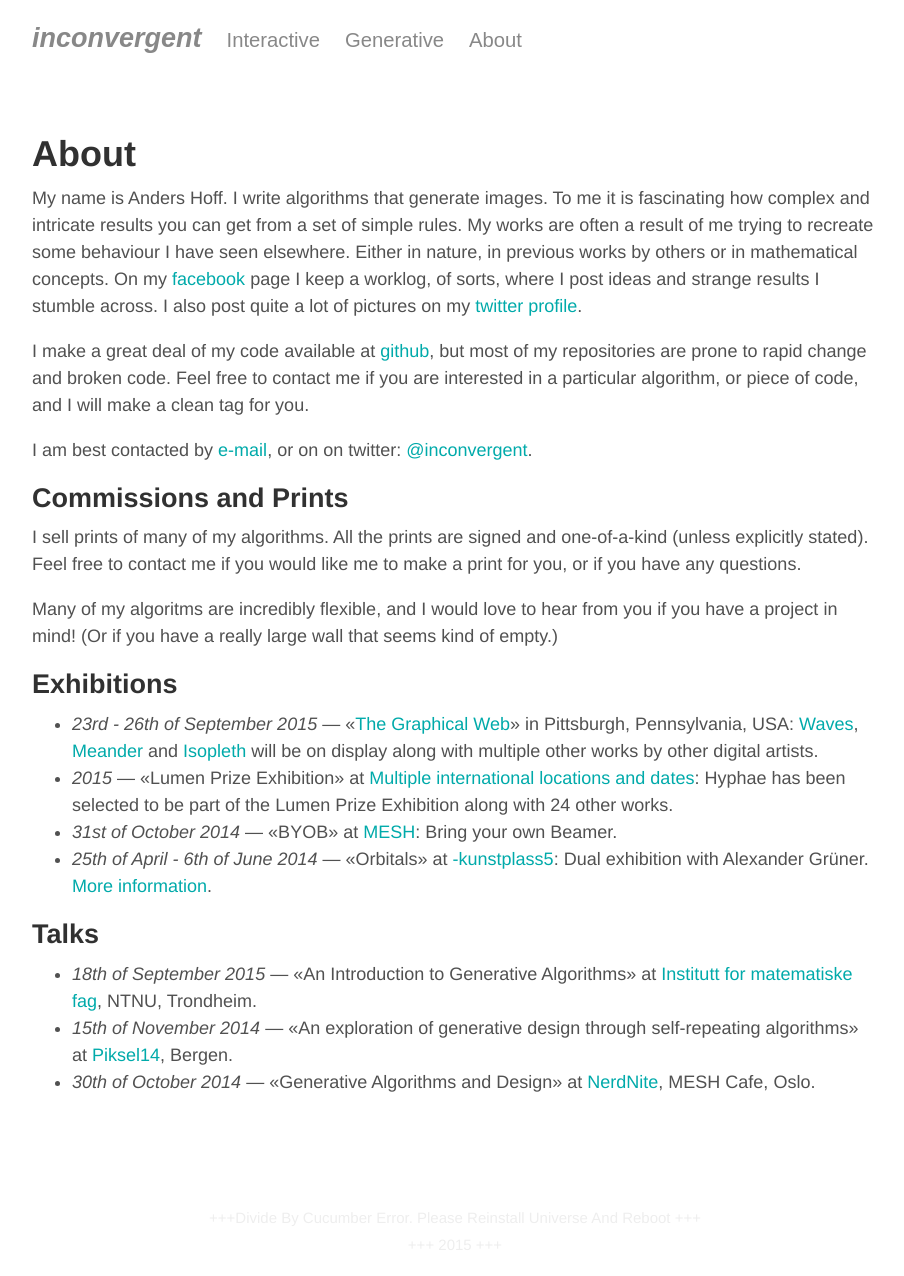
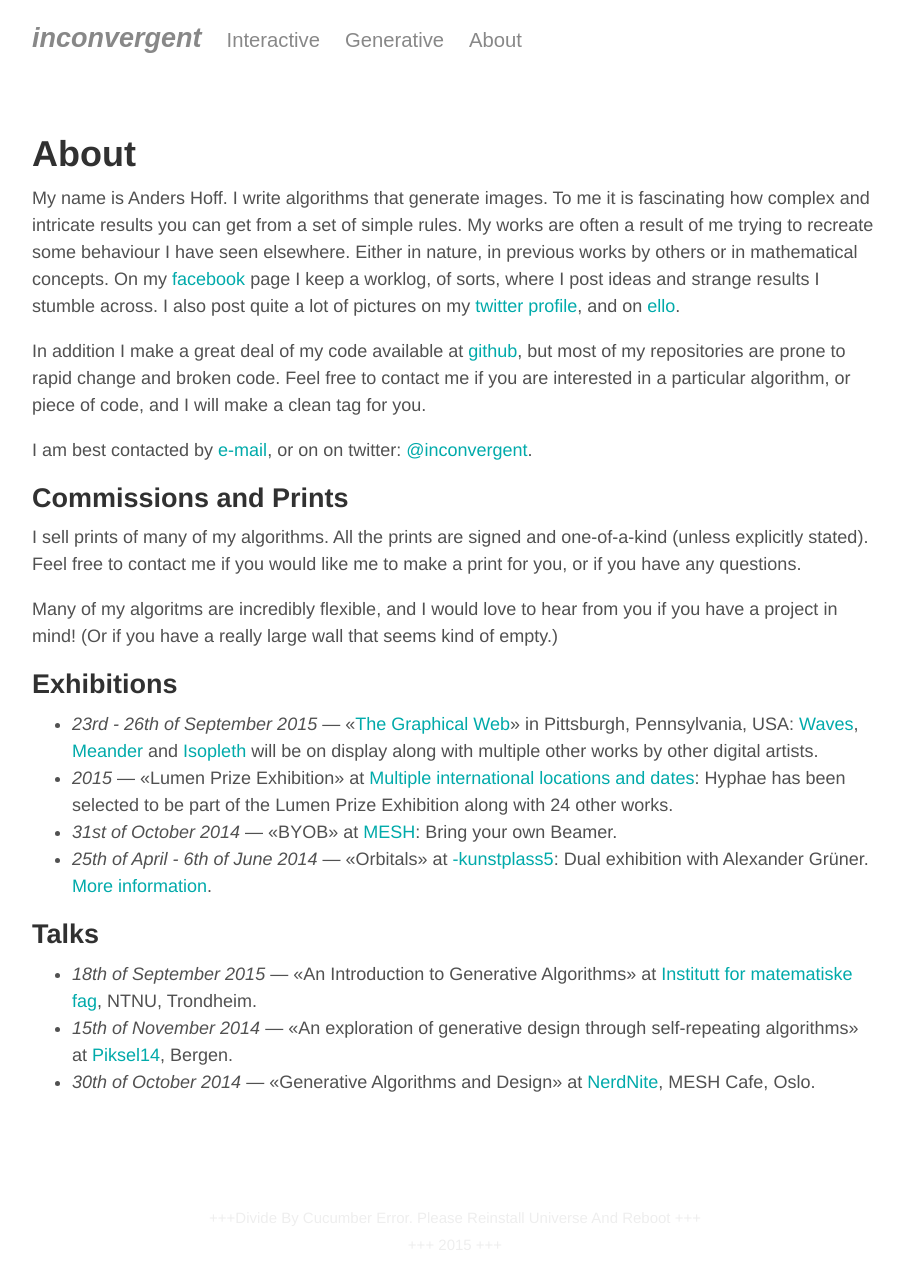
Before and after one commit to singhzong/inconvergent.github.io, a Jekyll site: the page built from about.html, in a window 1280 px wide. Shown: the whole page, without its empty margins (185-1089 px from the left). Built offline with Jekyll 4.4.1, drawn with Linux system fonts in a browser that asks for light colours; some web fonts are replaced.

Commit message:
added link

```diff
--- a/about.html
+++ b/about.html
@@ -7,17 +7,18 @@ title: About
 
   <h1>About</h1>
 
-  <p>My name is Anders Hoff. I write algorithms that generate images. To me
-  it is fascinating how complex and intricate results you can get from a
-  set of simple rules. My works are often a result of me trying to recreate
-  some behaviour I have seen elsewhere. Either in nature, in previous works
-  by others or in mathematical concepts. On my <a
-href="https://www.facebook.com/inconvergent.net">facebook</a> page I keep a
-worklog, of sorts, where I post ideas and strange results I stumble
-across. I also post quite a lot of pictures on my <a
-  href="https://twitter.com/inconvergent">twitter profile</a>.</p>
+  <p>My name is Anders Hoff. I write algorithms that generate images. To me it
+  is fascinating how complex and intricate results you can get from a set of
+  simple rules. My works are often a result of me trying to recreate some
+  behaviour I have seen elsewhere. Either in nature, in previous works by
+  others or in mathematical concepts. On my <a
+    href="https://www.facebook.com/inconvergent.net">facebook</a> page I keep a
+  worklog, of sorts, where I post ideas and strange results I stumble across. I
+  also post quite a lot of pictures on my <a
+    href="https://twitter.com/inconvergent">twitter profile</a>, and on <a
+    href="http://ello.co/inconvergent">ello</a>.</p>
 
-  <p>I make a great deal of my code available at <a
+  <p>In addition I make a great deal of my code available at <a
     href="https://github.com/inconvergent">github</a>, but most of
   my repositories are prone to rapid change and broken code. Feel free to
   contact me if you are interested in a particular algorithm, or piece of
```
